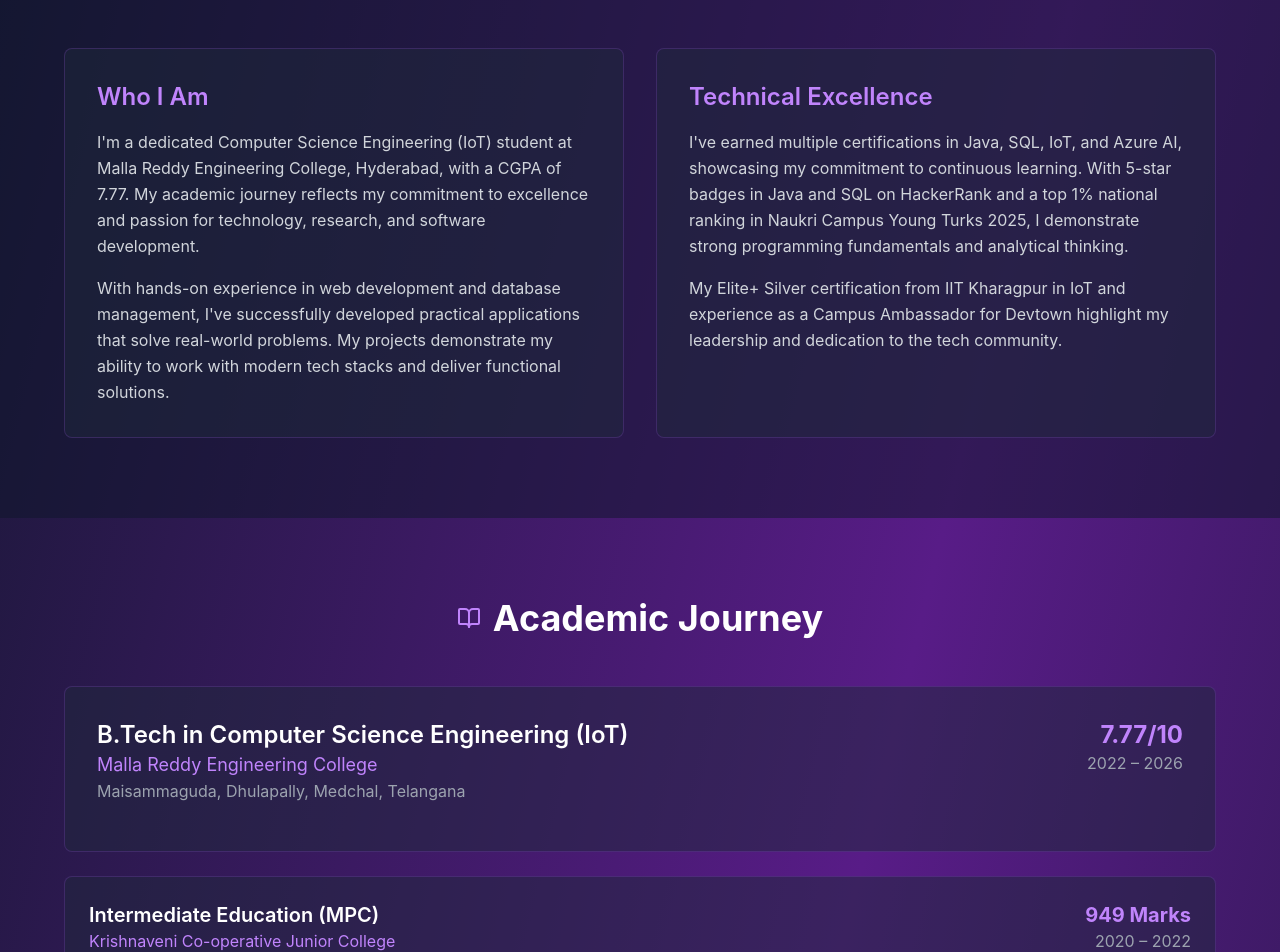
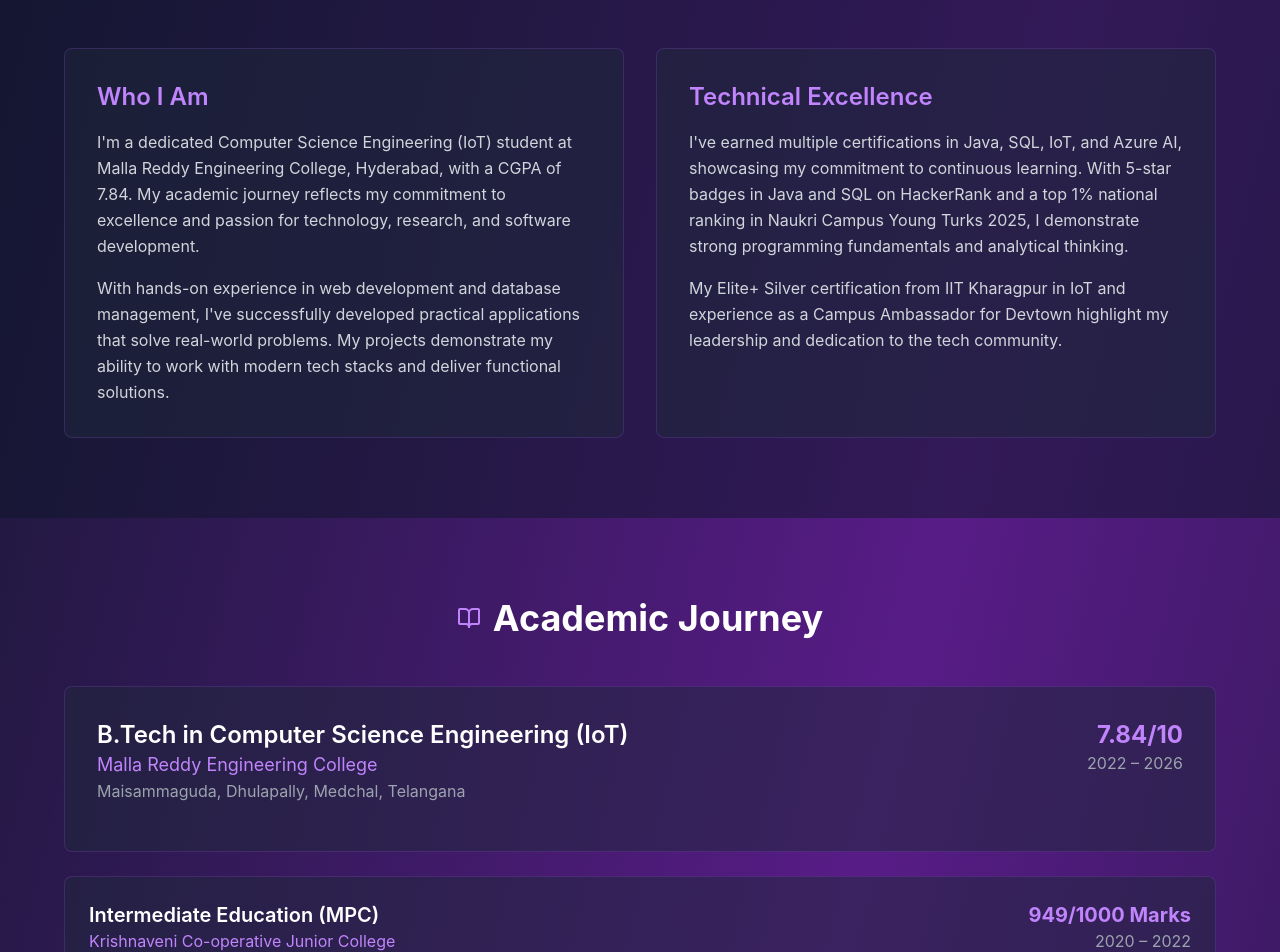
Before and after one commit to Saitejavurukonda/portfolio, a React (Create React App) app: page / in a window 1280 px wide. Shown: the part 880-1832 px from the top of the page. Built offline with nearby package versions, Linux system fonts and the light colour scheme.

Commit message:
Update CGPA and marks in personal description

```diff
--- a/src/App.js
+++ b/src/App.js
@@ -109,7 +109,7 @@ export default function Portfolio() {
             <div className="bg-slate-800/50 p-8 rounded-lg border border-purple-500/20">
               <h3 className="text-2xl font-semibold text-purple-400 mb-4">Who I Am</h3>
               <p className="text-gray-300 leading-relaxed">
-                I'm a dedicated Computer Science Engineering (IoT) student at Malla Reddy Engineering College, Hyderabad, with a CGPA of 7.77. My academic journey reflects my commitment to excellence and passion for technology, research, and software development.
+                I'm a dedicated Computer Science Engineering (IoT) student at Malla Reddy Engineering College, Hyderabad, with a CGPA of 7.84. My academic journey reflects my commitment to excellence and passion for technology, research, and software development.
               </p>
               <p className="text-gray-300 leading-relaxed mt-4">
                 With hands-on experience in web development and database management, I've successfully developed practical applications that solve real-world problems. My projects demonstrate my ability to work with modern tech stacks and deliver functional solutions.
@@ -144,7 +144,7 @@ export default function Portfolio() {
                   <p className="text-gray-400">Maisammaguda, Dhulapally, Medchal, Telangana</p>
                 </div>
                 <div className="text-right mt-4 md:mt-0">
-                  <p className="text-2xl font-bold text-purple-400">7.77/10</p>
+                  <p className="text-2xl font-bold text-purple-400">7.84/10</p>
                   <p className="text-gray-400">2022 – 2026</p>
                 </div>
               </div>
@@ -157,7 +157,7 @@ export default function Portfolio() {
                   <p className="text-gray-400">Khammam, Telangana</p>
                 </div>
                 <div className="text-right mt-4 md:mt-0">
-                  <p className="text-xl font-bold text-purple-400">949 Marks</p>
+                  <p className="text-xl font-bold text-purple-400">949/1000 Marks</p>
                   <p className="text-gray-400">2020 – 2022</p>
                 </div>
               </div>
```
